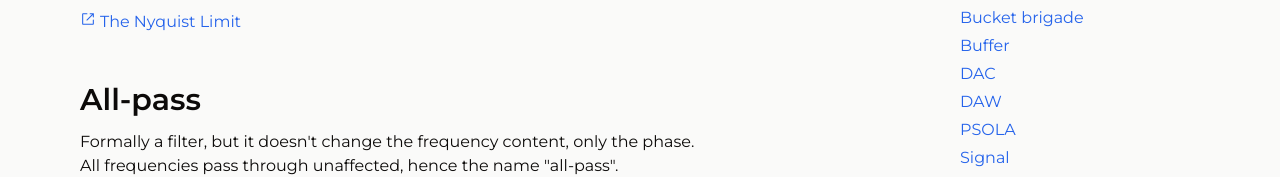
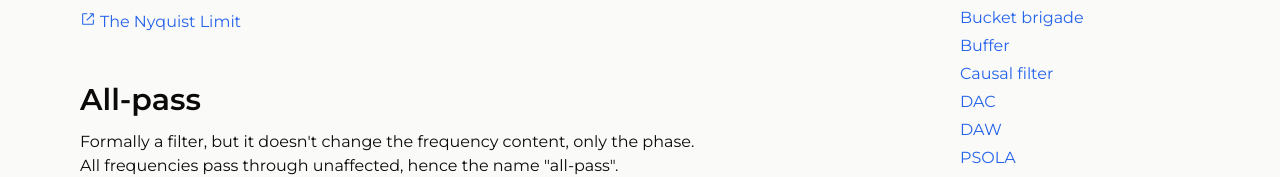
Before and after one commit to satelllte/dsp-terms, a Next.js app: page / in a window 1280 px wide. Shown: the part 718-895 px from the top of the page. Built offline with nearby package versions, Linux system fonts and the light colour scheme.

Commit message:
term: causal-filter

```diff
--- a/src/data/terms.ts
+++ b/src/data/terms.ts
@@ -166,6 +166,20 @@ export const terms: Term[] = [
 		],
 	},
 	{
+		id: 'causal-filter',
+		title: 'Causal filter',
+		paragraphs: [
+			'A filter whose output doesn\'t depend on any future inputs.',
+			'Basically all real time filters are causal.',
+		],
+		links: [
+			{
+				href: 'https://www.dsprelated.com/freebooks/filters/Causal_Recursive_Filters.html',
+				title: 'Causal Recursive Filters - DSPRelated',
+			},
+		],
+	},
+	{
 		id: 'dac',
 		title: 'DAC',
 		expansion: 'Digital to Analog Converter',
```
Also changed, not shown: src/data/terms_raw.md (+0 -10 lines).
